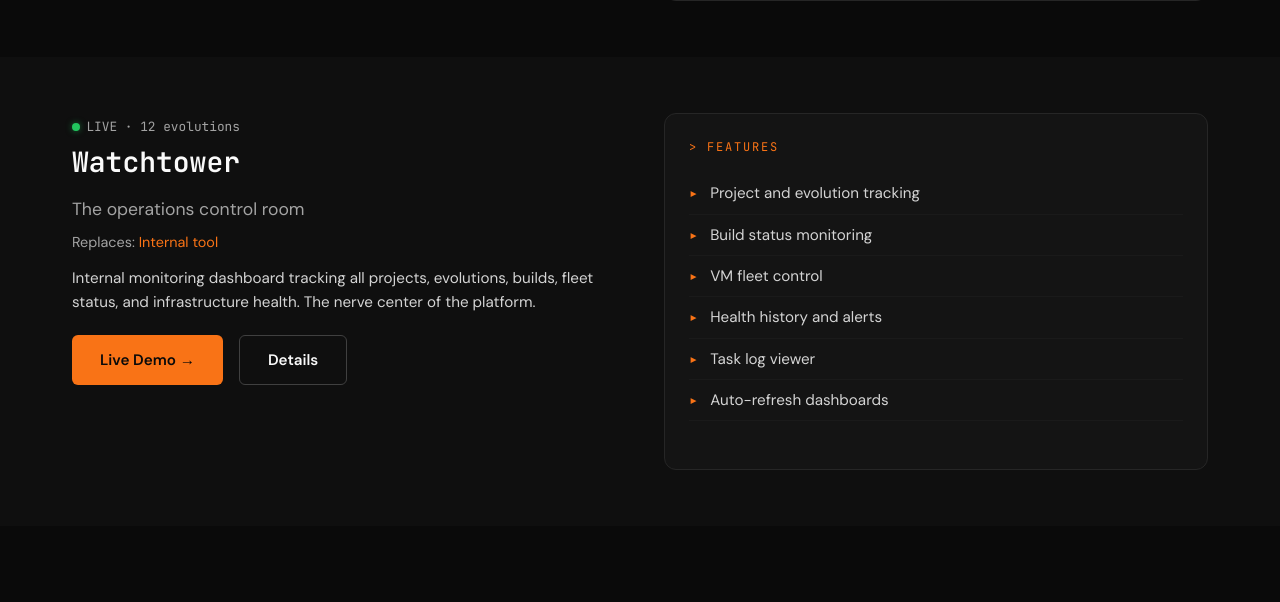
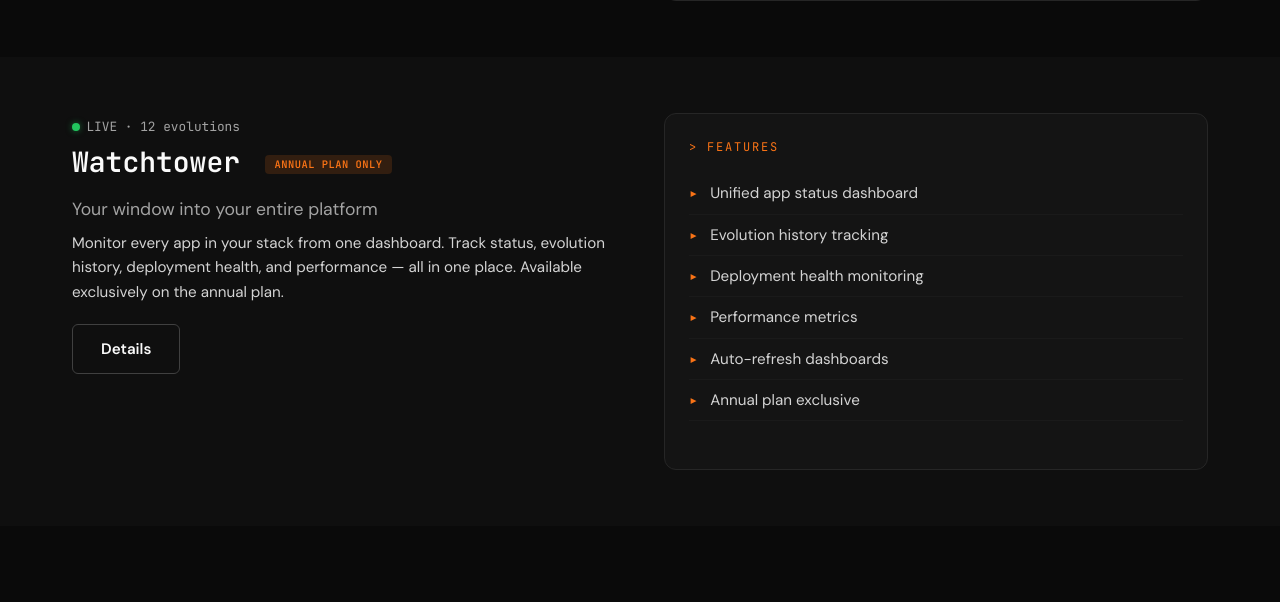
Before and after one commit to ooda-AI-GB/gb-gdev-www, a FastAPI app: page /apps in a window 1280 px wide. Shown: the part 3023-3625 px from the top of the page. Run offline with FastAPI, Linux system fonts and the light colour scheme; data comes from the database, SQL or seed files in the repository.

Commit message:
hero spacing + watchtower repositioning
Reduce hero vertical padding (remove min-height:100vh, add 40px padding).
Watchtower: new tagline, description mentioning annual plan, remove
live_url and replaces. Add Annual Plan Only badge on apps page.

Co-Authored-By: Claude Opus 4.6 <noreply@anthropic.com>

```diff
--- a/app/static/style.css
+++ b/app/static/style.css
@@ -71,8 +71,8 @@ h3 { font-size: 1.15rem; }
 
 /* === HERO === */
 .hero {
-    min-height: 100vh; display: flex; align-items: center;
-    padding-top: 64px;
+    min-height: auto; display: flex; align-items: center;
+    padding-top: 104px; padding-bottom: 40px;
     background:
         radial-gradient(ellipse at 20% 50%, rgba(249, 115, 22, 0.05) 0%, transparent 60%),
         radial-gradient(ellipse at 80% 20%, rgba(249, 115, 22, 0.03) 0%, transparent 50%);
@@ -350,6 +350,20 @@ h3 { font-size: 1.15rem; }
     border: 1px solid #262626;
     border-radius: 12px;
     padding: 1.5rem;
+}
+
+/* === ANNUAL BADGE === */
+.annual-badge {
+    background: rgba(249, 115, 22, 0.15);
+    color: #f97316;
+    padding: 0.15rem 0.6rem;
+    border-radius: 4px;
+    font-size: 0.65rem;
+    font-weight: 600;
+    text-transform: uppercase;
+    letter-spacing: 0.05em;
+    vertical-align: middle;
+    margin-left: 0.5rem;
 }
 
 /* === STATS BAR === */
--- a/app/templates/apps.html
+++ b/app/templates/apps.html
@@ -22,7 +22,7 @@
                     &middot; {{ app.evolution_count }} evolutions
                     {% endif %}
                 </div>
-                <h2>{{ app.name }}</h2>
+                <h2>{{ app.name }}{% if app.slug == 'watchtower' %} <span class="annual-badge">Annual Plan Only</span>{% endif %}</h2>
                 <p class="showcase-tagline">{{ app.tagline }}</p>
                 {% if app.replaces %}
                 <p class="showcase-replaces">Replaces: <span class="text-accent">{{ app.replaces }}</span></p>
```
Also changed, not shown: app/seed.py (+5 -5 lines).
